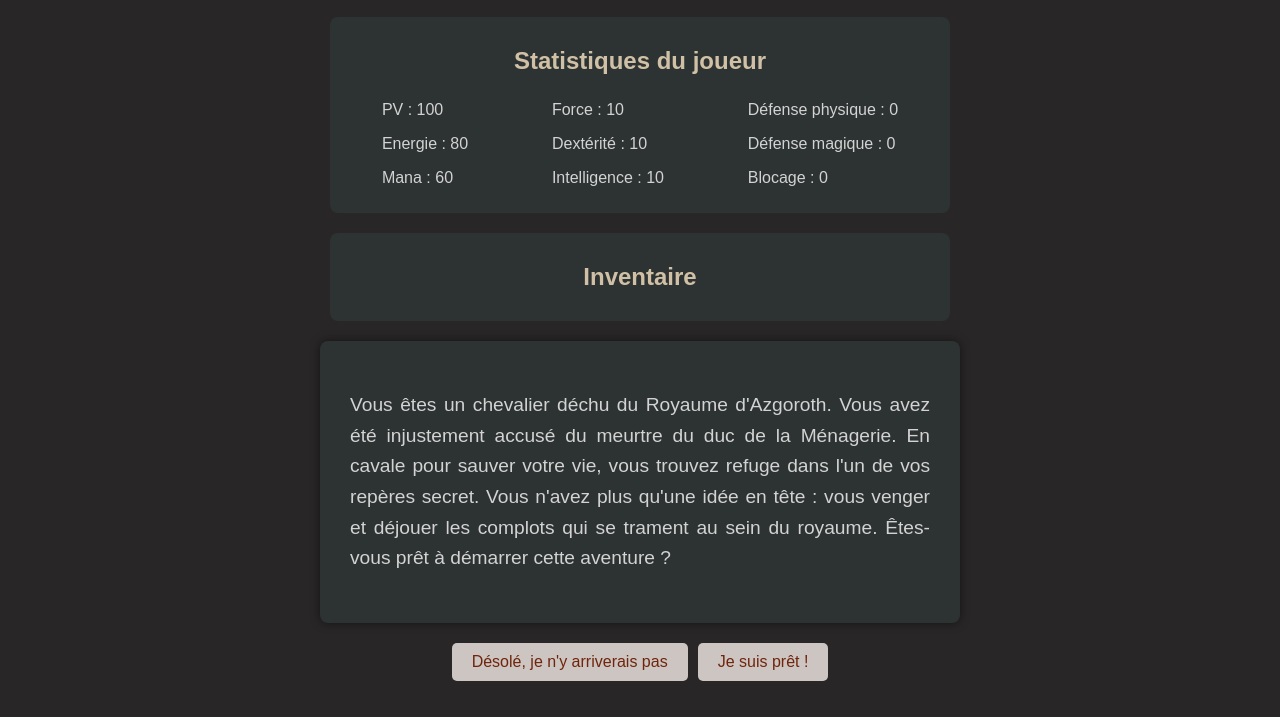
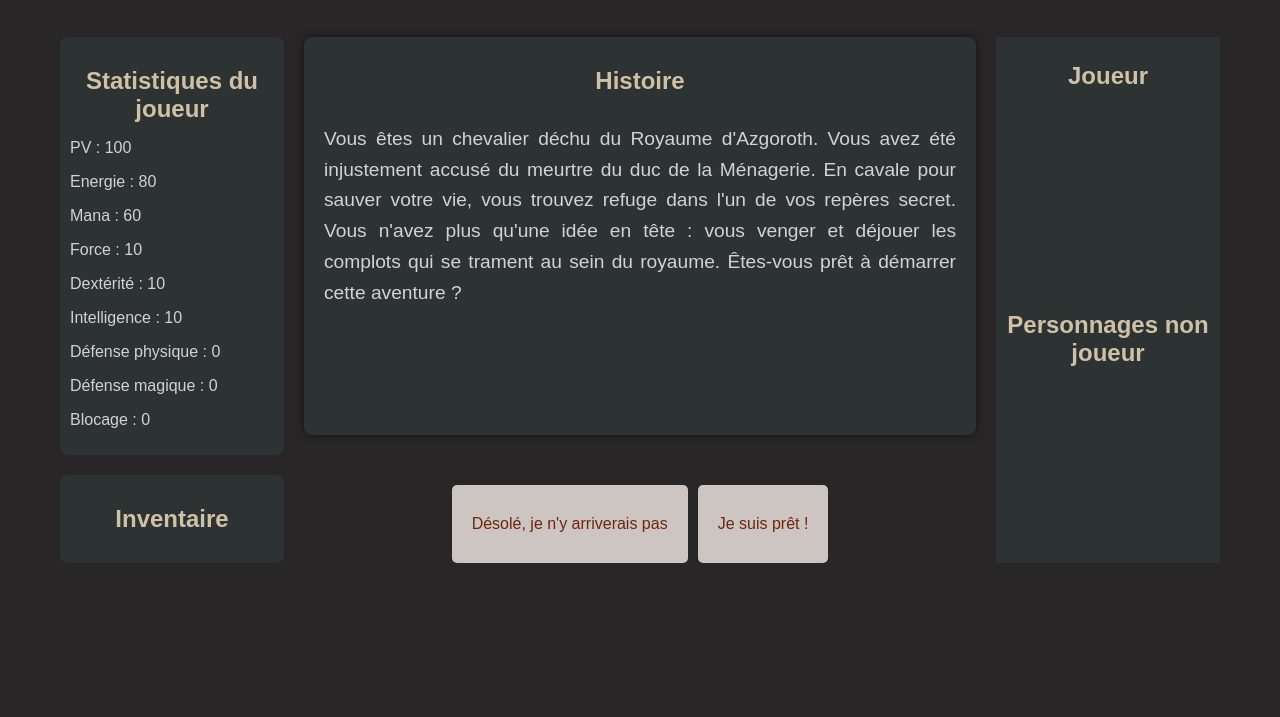
Before and after one commit to Jdasilvalahaye/jeu-narratif-innocence, a website with bundled scripts: page public/index.html in a window 1280 px wide. Shown: the part 83-800 px from the top of the page. Built offline with nearby package versions, Linux system fonts and the light colour scheme.

Commit message:
avatars boxes added

```diff
--- a/js/story.js
+++ b/js/story.js
@@ -62,7 +62,7 @@ export const story = {
             imageUrl: "/public/pictures/stuff/rogue-start-leather-chest.webp",
           },
           {
-            name: "Couteau de chasse",
+            name: "Couteau d'initié",
             type: "arme",
             dexBonus: 1,
             imageUrl: "/public/pictures/stuff/rogue-start-knife.webp",
@@ -84,7 +84,7 @@ export const story = {
             name: "Cape d'adepte",
             type: "armure légère",
             mdefBonus: 4,
-            imageUrl: "/public/pictures/stuff/sorcerer-start-cape.webp.webp",
+            imageUrl: "/public/pictures/stuff/sorcerer-start-cape.webp",
           },
         ],
       },
@@ -94,5 +94,15 @@ export const story = {
   // Choix du guerrier
   warrior: {
     text: "Vous vous équipez de l'armure de plate, de l'épée d'acier et du bouclier en bois. Vous sortez de votre cabane et avancez sur un sentier enneigé. Après quelques minutes de marche, le chemin se divise en deux. Sur votre droite, nous ne voyez rien à plus de 2 mètres, la densité des arbres et le blizard naissant vous en empêchant. A votre gauche, le chemin semble moins austère et vous appercevez une montagne à quelques heures de marche. Quel chemin prenez-vous ?",
+    choices: [
+      {
+        text: "Prendre la route de droite",
+        nextScene: "rencontre loup",
+      },
+      {
+        text: "Prendre la route de gauche",
+        nextScene: "rencontre paysan",
+      },
+    ],
   },
 };
--- a/public/css/colors.css
+++ b/public/css/colors.css
@@ -6,4 +6,6 @@
     --basic-texte-color : rgb(211, 211, 211);
     --choice-color: rgb(111, 37, 12);
     --btn-background : rgb(205, 197, 193);
+    --img-background : rgb(106, 121, 128);
+    --li-inventory-bg: rgb(68, 68, 68)
 }
--- a/public/css/style.css
+++ b/public/css/style.css
@@ -23,16 +23,25 @@ header h1 {
     font-size: 2em;
     color: var(--first-color)
 }
-
+main{
+    display: grid;
+    grid-template-columns: 1fr 3fr 1fr; /* Définit 3 colonnes : 1 part de l’espace total pour la première, 3 pour la seconde, 1 pour la troisième*/
+    grid-template-rows: auto auto; /* Définit 2 lignes, chaque ligne s’adapte automatiquement à son contenu */
+    gap: 20px;
+    width: 100%;
+    max-width: 1200px;
+    padding: 20px;
+    box-sizing: border-box;
+}
 /* Section des statistiques */
 #statistics {
-    width: 80%;
-    max-width: 600px;
+    grid-column: 1 / 2; /* C'est Start / End : Commence à la 1ère ligne de colonne et s'arrête à le 2ème ligne de colonne (occupe donc seulement la première colonne)*/
+    grid-row: 1 / 2; /* Commence à la 1ère ligne de la grille et s'arrête à la seconde ligne (occupe donc seulement la première ligne)*/
     background-color: var(--subtheme-color);
     padding:10px ;
     border-radius: 8px;
     color: var(--basic-texte-color);
-    margin-bottom: 20px;
+
 }
 
 #statistics h2 {
@@ -42,22 +51,12 @@ header h1 {
     margin-bottom: 10px;
 }
 
-#stats-container {
-    display: flex;
-    flex-direction: row;
-    align-items: center;
-    justify-content: space-around;
-    color: var(--basic-texte-color)
-}
-
 /* Section de l'inventaire */
 #inventorySection {
-    width: 80%;
-    max-width: 600px;
-    margin: 0 auto;
+    grid-column: 1 / 2;
+    grid-row: 2 / 3;
     background-color: var(--subtheme-color);
     padding: 10px;
-    margin-bottom: 20px;
     border-radius: 8px;
     color: var(--basic-texte-color);
 }
@@ -80,10 +79,10 @@ header h1 {
 }
 
 #inventory li {
-    background-color: #444;
+    background-color: var(--li-inventory-bg);
     padding: 10px;
     border-radius: 5px;
-    color: #eee;
+    color: var(--basic-texte-color);
     text-align: center;
     display: flex;
     flex-direction: column;
@@ -93,29 +92,37 @@ header h1 {
 
 /* Section de narration */
 #narration {
+    grid-column: 2 / 3; /* Occupe la deuxième colonne */
+    grid-row: 1 / 2; /* Occupe la première ligne */
     background-color: var(--subtheme-color);
-    width: 80%;
-    max-width: 600px;
-    padding: 20px;
+    padding: 10px;
     border-radius: 8px;
     box-shadow: 0 0 10px rgba(0,0,0,0.5);
     margin-bottom: 20px;
     text-align: center;
 }
 
+#narration h2 {
+    font-size: 1.5em;
+    color: var(--second-color);
+    text-align: center;
+    margin-bottom: 10px;
+}
 #text{
     padding: 10px;
     font-size: 1.2em;
     line-height: 1.6;
     text-align: justify;
-    max-width: 600px;
 }
 
 /* Boutons de choix */
 #choice {
+    grid-column: 2 / 3; /* Reste dans le 2ème colonne */
+    grid-row: 2 / 3; /* Passe à la seconde ligne */
     display: flex;
     justify-content: center;
     gap: 10px;
+    margin-top: 10px;
 }
 
 .choice-btn {
@@ -127,8 +134,28 @@ header h1 {
     border-radius: 5px;
     cursor: pointer;
     transition: background-color 0.3s;
+    max-height: 200px;
 }
 
 .choice-btn:hover{
     background-color: var(--second-color);
 }
+
+/* Section des avatars */
+#avatars{
+    display: grid;
+    grid-template-columns: 1fr;
+    grid-template-rows: auto auto;
+    grid-column: 3/4;
+    grid-row: 1/3;
+    background-color: var(--subtheme-color);
+    text-align: center;
+}
+
+#avatars h2{
+    font-size: 1.5em;
+    color: var(--second-color);
+    text-align: center;
+    margin-bottom: 10px;
+    padding: 5px;
+}
--- a/public/index.html
+++ b/public/index.html
@@ -12,6 +12,9 @@
         <h1>Bienvenue dans votre aventure</h1>
     </header>
 
+    <!-- La boite main est la boite qui contiendra les autres sections qu'on orginisera avec un display grid-->
+    <main>
+        <!-- Colonne de gauche : Statistiques et inventaire -->
         <section id="statistics">
             <h2>Statistiques du joueur</h2>
             <!-- Les statistiques sont initiées et gérées dans l'objet player puis modifiées par les choix du joueur -->
@@ -39,7 +42,9 @@
             <ul id="inventory"></ul>
         </section>
 
+        <!-- Colonne de droite : Narration et Choix -->
         <section id="narration">
+            <h2>Histoire</h2>
             <p id="text">C'est ici que le texte de l'histoire apparaîtra</p>
         </section>
 
@@ -49,6 +54,17 @@
             <button class="choice-btn" onclick="makeAChoice(3)">Choix 3</button>
         </section>
 
+        <section id="avatars">
+            <div id="player-avatar">
+                <h2>Joueur</h2>
+            </div>
+            <div id="npc-avatar">
+                <h2>Personnages non joueur</h2>
+            </div>
+        </section>
+    </main>
+
+
     <script type="module" src="/js/index.js"></script>
 </body>
 </html>
```
Lines whose indentation alone changed are shown as unchanged.
